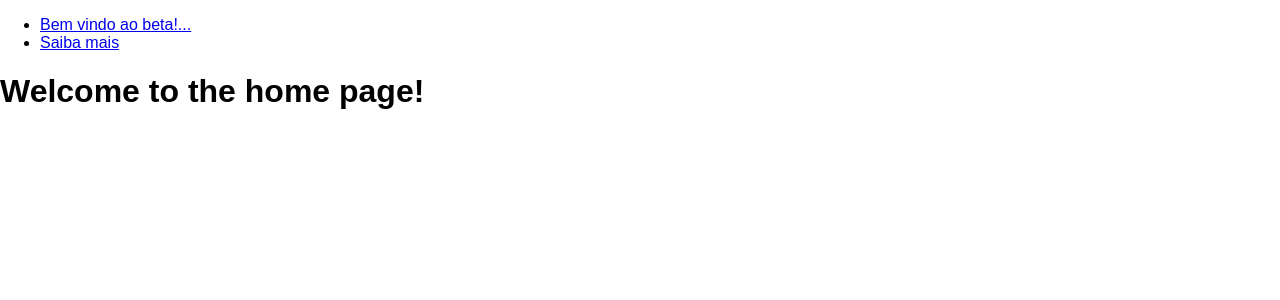
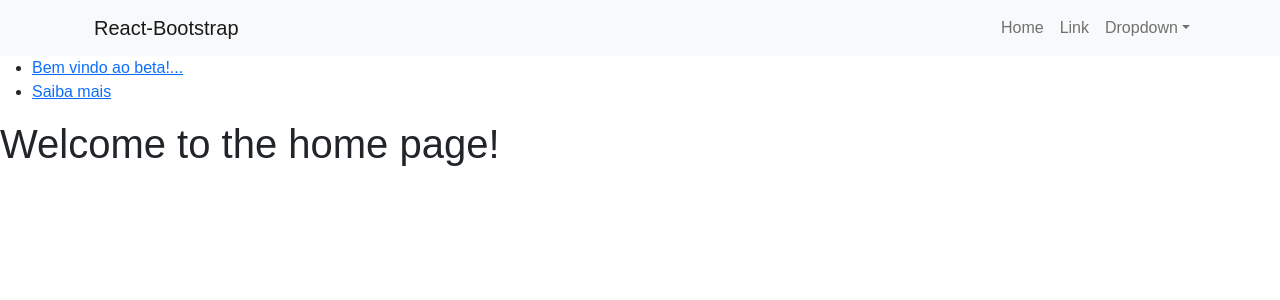
Before and after one commit to roberto967/demo_pokedex, a React (Create React App) app: page / in a window 1280 px wide. Shown: the top 300 px of the page. Built offline with nearby package versions, Linux system fonts and the light colour scheme.

Commit message:
add bootstrap

```diff
--- a/package.json
+++ b/package.json
@@ -3,7 +3,9 @@
   "version": "0.1.0",
   "private": true,
   "dependencies": {
+    "bootstrap": "^5.2.3",
     "react": "^18.2.0",
+    "react-bootstrap": "^2.7.4",
     "react-dom": "^18.2.0",
     "react-router-dom": "^6.10.0",
     "react-scripts": "^5.0.1"
--- a/src/App.js
+++ b/src/App.js
@@ -1,9 +1,46 @@
 import { BrowserRouter, Routes, Route, Link, Navigate } from 'react-router-dom';
 import About from './pages/About';
+
+import Container from 'react-bootstrap/Container';
+import Nav from 'react-bootstrap/Nav';
+import Navbar from 'react-bootstrap/Navbar';
+import NavDropdown from 'react-bootstrap/NavDropdown';
+
+function navBar() {
+  const handleSelect = (eventKey) => alert(`selected ${eventKey}`);
+  return (
+    <Navbar bg="light" expand="lg">
+      <Container>
+      <Container>
+        <Navbar.Brand href="#home">React-Bootstrap</Navbar.Brand>
+      </Container>
+        <Navbar.Toggle aria-controls="basic-navbar-nav" />
+        <Navbar.Collapse id="basic-navbar-nav">
+          <Nav className="me-auto">
+            <Nav.Link href="#home">Home</Nav.Link>
+            <Nav.Link href="#link">Link</Nav.Link>
+            <NavDropdown title="Dropdown" id="basic-nav-dropdown">
+              <NavDropdown.Item href="#action/3.1">Action</NavDropdown.Item>
+              <NavDropdown.Item href="#action/3.2">
+                Another action
+              </NavDropdown.Item>
+              <NavDropdown.Item href="#action/3.3">Something</NavDropdown.Item>
+              <NavDropdown.Divider />
+              <NavDropdown.Item href="#action/3.4">
+                Separated link
+              </NavDropdown.Item>
+            </NavDropdown>
+          </Nav>
+        </Navbar.Collapse>
+      </Container>
+    </Navbar>
+  )
+}
 
 function App() {
   return (
     <BrowserRouter>
+      {navBar()}
       <nav>
         <ul>
           <li>
@@ -14,7 +51,6 @@
           </li>
         </ul>
       </nav>
-
       <Routes>
         <Route path="/" element={<h1>Welcome to the home page!</h1>} />
         <Route path="/about" element={<About />} />
--- a/src/index.js
+++ b/src/index.js
@@ -1,6 +1,7 @@
 import React from 'react';
 import { createRoot } from 'react-dom/client';
 import App from './App';
+import 'bootstrap/dist/css/bootstrap.min.css';
 import './index.css';
 
 createRoot(document.getElementById('root')).render(<App />);
```
Also changed, not shown: 1 other file (tests, documents, lock files or other folders).
